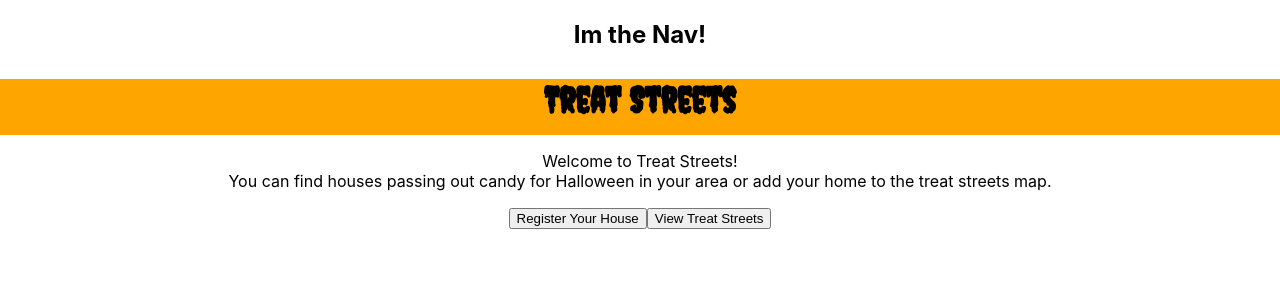
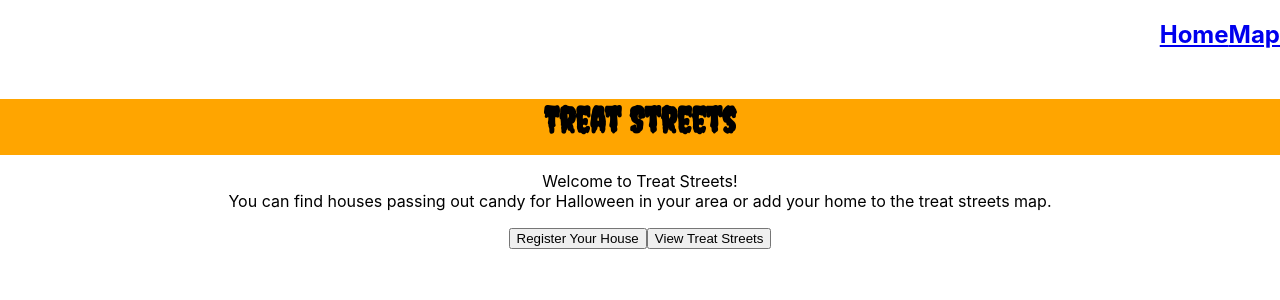
Before and after one commit to Treat-Streets/treat-streets-fe, a React (Create React App) app: page / in a window 1280 px wide. Shown: the top 300 px of the page. Built offline with nearby package versions, Linux system fonts and the light colour scheme.

Commit message:
Add NavLinks to nav

```diff
--- a/src/Components/Nav.css
+++ b/src/Components/Nav.css
@@ -0,0 +1,4 @@
+.nav-bar {
+  display: flex;
+  justify-content: flex-end;
+}
--- a/src/Components/Nav.js
+++ b/src/Components/Nav.js
@@ -1,10 +1,16 @@
 import React from 'react'
 import '../Components/Nav.css'
+import { NavLink } from 'react-router-dom'
 
 const Nav = () => {
 	return (
-		<div>
-			<h2>Im the Nav!</h2>
+		<div className="nav-bar">
+			<NavLink to="/">
+				<h2 className="nav-link">Home</h2>
+			</ NavLink>
+			<NavLink to="/Map">
+				<h2 className="nav-link">Map</h2>
+			</ NavLink>
 		</div>
 	)
 }
```
